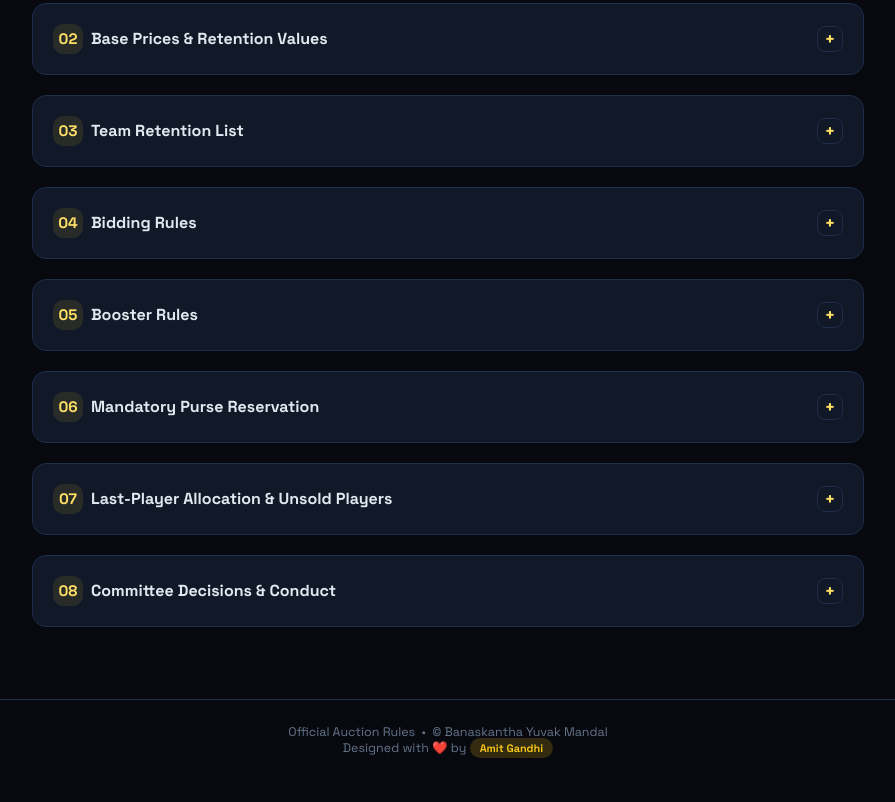
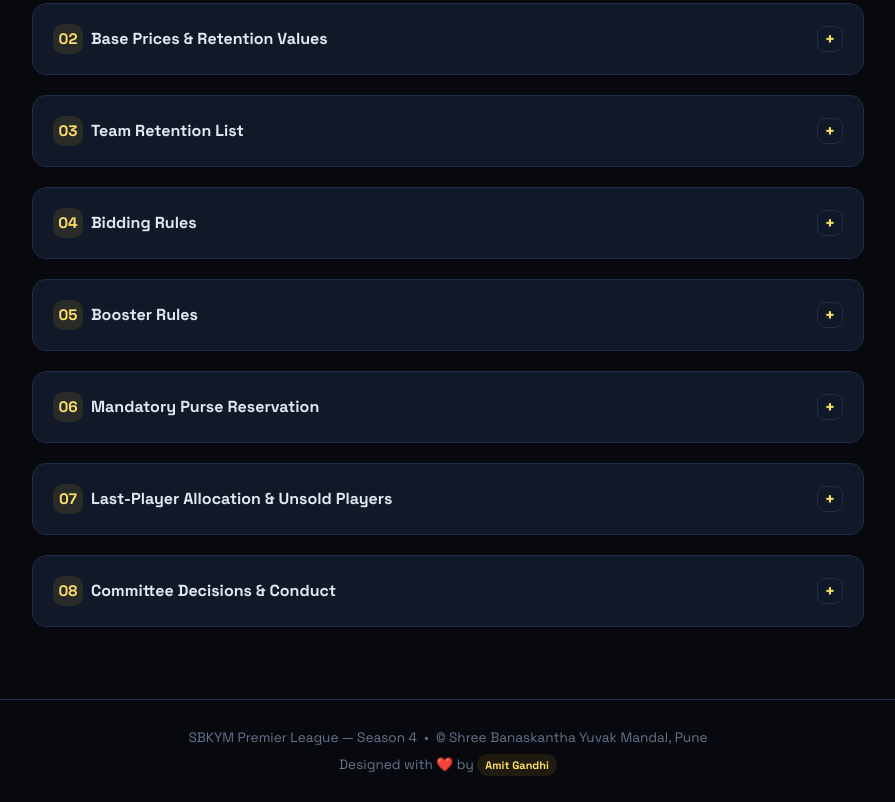
Before and after one commit to amitajitgandhi/BanaskanthaCricket, a website: page auction-rules.html in a window 1280 px wide. Shown: the part 574-1376 px from the top of the page, without its empty margins (192-1087 px from the left). Before the commit the page ends 1346 px from the top, so only its background shows below. Drawn offline with Linux system fonts and the light colour scheme.

Commit message:
Standardize footer and include designer credit on every page

```diff
--- a/auction-rules.html
+++ b/auction-rules.html
@@ -47,7 +47,11 @@
 @media(max-width:380px){.rules-summary{font-size:.72rem!important;gap:6px}.section-number{width:27px;height:27px;flex-basis:27px}.collapse-indicator{width:24px;height:24px;flex-basis:24px}}
 
 </style>
-</head>
+<style>
+    .site-footer{padding:22px 16px;text-align:center;line-height:1.7;color:var(--muted,#94a3b8);font-size:.85rem;border-top:1px solid var(--border,rgba(148,163,184,.15));}
+    .site-footer p{margin:4px 0;}
+    .site-footer .pill{display:inline-block;padding:2px 8px;border-radius:999px;color:var(--gold-light,#f5d76e);background:rgba(245,197,24,.1);}
+    </style></head>
 <body>
 <input type="checkbox" id="navToggle" class="nav-toggle">
 <label for="navToggle" class="hamburger-btn" aria-label="Toggle menu"><span></span><span></span><span></span></label>
@@ -136,5 +140,8 @@
 </section>
 
 </main>
-<footer><p>Official Auction Rules &nbsp;•&nbsp; &copy; Banaskantha Yuvak Mandal</p><p>Designed with ❤️ by <span class="pill pill-gold">Amit Gandhi</span></p></footer>
+<footer class="site-footer">
+  <p>SBKYM Premier League — Season 4 &nbsp;•&nbsp; &copy; Shree Banaskantha Yuvak Mandal, Pune</p>
+  <p>Designed with ❤️ by <span class="pill pill-gold">Amit Gandhi</span></p>
+</footer>
 </body></html>
```
